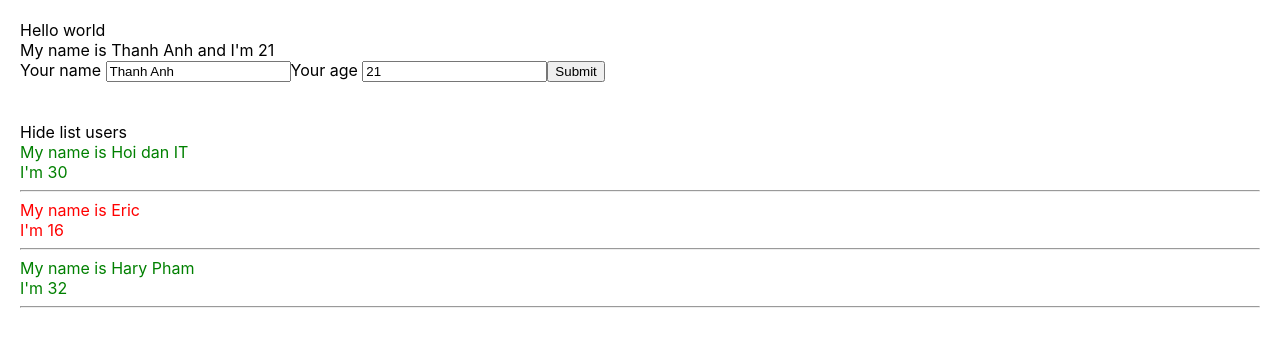
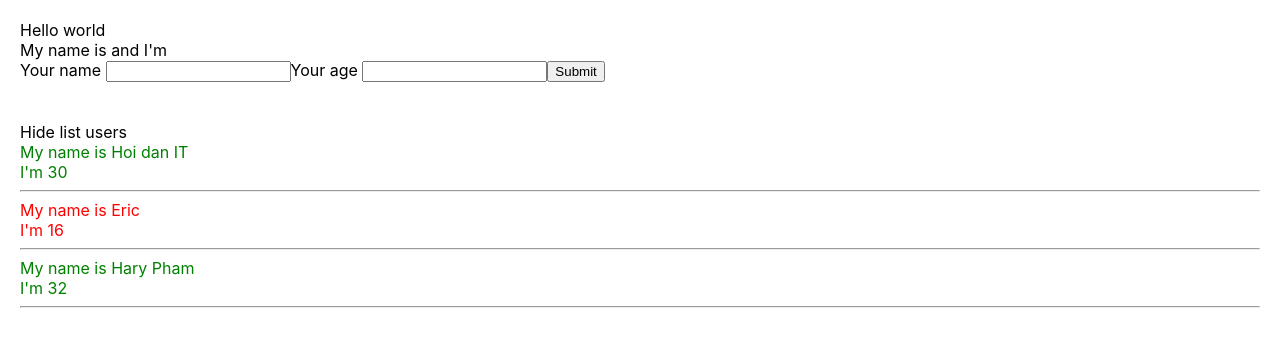
Before and after one commit to ThanhAnh2004/ReactBasic, a React (Create React App) app: page / in a window 1280 px wide. Shown: the top 346 px of the page. Built offline with nearby package versions, Linux system fonts and the light colour scheme.

Commit message:
video 26

```diff
--- a/src/components/AddUserInfor.js
+++ b/src/components/AddUserInfor.js
@@ -2,9 +2,10 @@ import React from "react";
 
 class AddUserInfor extends React.Component {
     state = {
-        name: 'Thanh Anh',
-        age: 21,
-        address: 'Lam Dong'
+        name: '',
+        address: 'Lam Dong',
+        age: ''
+
     };
 
 
```
